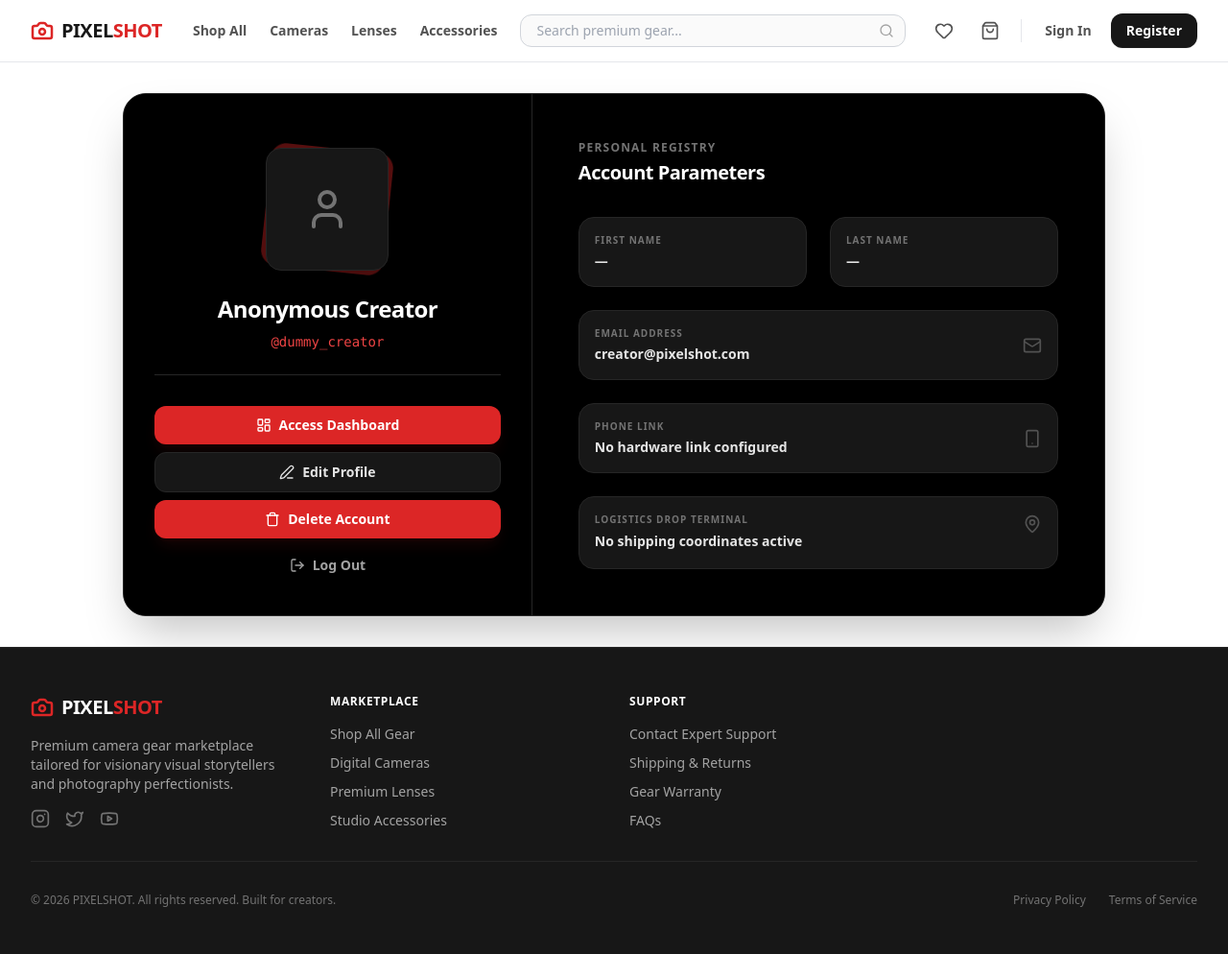
After one commit to bipinjlimbu/B2C-E-Commerce---Django-Project, a Django app: page /profile/ in a window 1280 px wide. The commit adds this page. Shown: the whole page at 96% size. Run offline with Django 5.2, Linux system fonts and the light colour scheme.

Commit message:
Profile Page Added

```diff
--- /dev/null
+++ b/ps_project/ps_app/templates/main/profile_page.html
@@ -0,0 +1,118 @@
+<!DOCTYPE html>
+<html lang="en">
+<head>
+    <meta charset="UTF-8">
+    <meta name="viewport" content="width=device-width, initial-scale=1.0">
+    <title>My Profile | PixelShot</title>
+    {% load static %}
+    <link href="{% static 'css/styles.css' %}" rel="stylesheet" />
+</head>
+<body class="bg-white font-sans min-h-screen flex flex-col text-neutral-900">
+
+    {% include 'components/_navbar.html' %}
+
+    <main class="flex-grow flex items-center justify-center p-4 sm:p-6 lg:p-8">
+        <div class="w-full max-w-5xl bg-black border border-neutral-800 rounded-3xl overflow-hidden shadow-2xl grid grid-cols-1 lg:grid-cols-12">
+
+            <div class="lg:col-span-5 bg-black p-8 flex flex-col items-center justify-between text-center border-b lg:border-b-0 lg:border-r border-neutral-800">
+                <div class="w-full space-y-6 my-auto">
+                    <div class="relative w-32 h-32 mx-auto">
+                        <div class="absolute inset-0 bg-red-600 rounded-2xl rotate-6 opacity-20 animate-pulse"></div>
+                        <div class="relative w-32 h-32 rounded-2xl bg-neutral-900 border border-neutral-800 overflow-hidden flex items-center justify-center text-neutral-500 shadow-xl">
+                            {% if user.profile_picture %}
+                                <img src="{{ user.profile_picture.url }}" alt="{{ user.username }}" class="w-full h-full object-cover">
+                            {% else %}
+                                <i data-lucide="user" class="w-12 h-12 text-neutral-500"></i>
+                            {% endif %}
+                        </div>
+                    </div>
+
+                    <div class="space-y-2">
+                        <h1 class="text-2xl font-black tracking-tight text-white">
+                            {% if user.first_name or user.last_name %}
+                                {{ user.first_name }} {{ user.last_name }}
+                            {% else %}
+                                Anonymous Creator
+                            {% endif %}
+                        </h1>
+                        <p class="text-sm font-mono text-red-500">@{{ user.username|default:"dummy_creator" }}</p>
+                    </div>
+                </div>
+
+                <div class="w-full space-y-2 pt-8 border-t border-neutral-800">
+                    <a href="/dashboard/" class="w-full bg-red-600 hover:bg-red-700 text-white font-bold py-2.5 px-4 rounded-xl transition-all flex items-center justify-center gap-2 text-sm shadow-lg shadow-red-600/10">
+                        <i data-lucide="layout-dashboard" class="w-4 h-4"></i>
+                        Access Dashboard
+                    </a>
+
+                    <a href="#" class="w-full bg-neutral-900 hover:bg-neutral-800 text-neutral-200 font-bold py-2.5 px-4 rounded-xl transition-all flex items-center justify-center gap-2 text-sm border border-neutral-800">
+                        <i data-lucide="edit-3" class="w-4 h-4"></i>
+                        Edit Profile
+                    </a>
+
+                    <a href="#" class="w-full bg-red-600 hover:bg-red-700 text-white font-bold py-2.5 px-4 rounded-xl transition-all flex items-center justify-center gap-2 text-sm shadow-lg shadow-red-600/10">
+                        <i data-lucide="trash" class="w-4 h-4"></i>
+                        Delete Account
+                    </a>
+
+                    <a href="/logout/" class="w-full bg-transparent hover:bg-red-600/10 text-neutral-400 hover:text-red-400 font-bold py-2.5 px-4 rounded-xl transition-all flex items-center justify-center gap-2 text-sm">
+                        <i data-lucide="log-out" class="w-4 h-4"></i>
+                        Log Out
+                    </a>
+                </div>
+            </div>
+
+            <div class="lg:col-span-7 bg-black p-8 lg:p-12 flex flex-col justify-center space-y-8">
+                <div>
+                    <h2 class="text-xs font-bold uppercase tracking-widest text-neutral-500 mb-1">Personal Registry</h2>
+                    <p class="text-xl font-extrabold text-white tracking-tight">Account Parameters</p>
+                </div>
+
+                <div class="grid grid-cols-1 sm:grid-cols-2 gap-6">
+                    <div class="bg-neutral-900 border border-neutral-800 p-4 rounded-2xl">
+                        <span class="text-[10px] font-bold uppercase tracking-widest text-neutral-500 block mb-1">First Name</span>
+                        <p class="text-sm font-semibold text-neutral-200">{{ user.first_name|default:"—" }}</p>
+                    </div>
+
+                    <div class="bg-neutral-900 border border-neutral-800 p-4 rounded-2xl">
+                        <span class="text-[10px] font-bold uppercase tracking-widest text-neutral-500 block mb-1">Last Name</span>
+                        <p class="text-sm font-semibold text-neutral-200">{{ user.last_name|default:"—" }}</p>
+                    </div>
+
+                    <div class="sm:col-span-2 bg-neutral-900 border border-neutral-800 p-4 rounded-2xl flex items-center justify-between gap-4">
+                        <div class="truncate">
+                            <span class="text-[10px] font-bold uppercase tracking-widest text-neutral-500 block mb-1">Email Address</span>
+                            <p class="text-sm font-semibold text-neutral-200 truncate">{{ user.email|default:"creator@pixelshot.com" }}</p>
+                        </div>
+                        <i data-lucide="mail" class="w-5 h-5 text-neutral-600 shrink-0"></i>
+                    </div>
+
+                    <div class="sm:col-span-2 bg-neutral-900 border border-neutral-800 p-4 rounded-2xl flex items-center justify-between gap-4">
+                        <div>
+                            <span class="text-[10px] font-bold uppercase tracking-widest text-neutral-500 block mb-1">Phone Link</span>
+                            <p class="text-sm font-semibold text-neutral-200">{{ user.phone|default:"No hardware link configured" }}</p>
+                        </div>
+                        <i data-lucide="smartphone" class="w-5 h-5 text-neutral-600 shrink-0"></i>
+                    </div>
+
+                    <div class="sm:col-span-2 bg-neutral-900 border border-neutral-800 p-4 rounded-2xl flex items-start justify-between gap-4">
+                        <div>
+                            <span class="text-[10px] font-bold uppercase tracking-widest text-neutral-500 block mb-1">Logistics Drop Terminal</span>
+                            <p class="text-sm font-semibold text-neutral-200 whitespace-pre-line leading-relaxed">{{ user.address|default:"No shipping coordinates active" }}</p>
+                        </div>
+                        <i data-lucide="map-pin" class="w-5 h-5 text-neutral-600 shrink-0 mt-0.5"></i>
+                    </div>
+                </div>
+            </div>
+
+        </div>
+    </main>
+
+    {% include 'components/_footer.html' %}
+
+    <script src="{% static 'js/lucide.min.js' %}"></script>
+    <script>
+        lucide.createIcons();
+    </script>
+</body>
+</html>
--- a/ps_project/ps_app/urls.py
+++ b/ps_project/ps_app/urls.py
@@ -1,10 +1,12 @@
 from django.urls import path
 from .views.auth_view import register_view, login_view, logout_view
 from .views.main_view import home_view
+from .views.profile_view import profile_view
 
 urlpatterns = [
     path('', home_view, name='home'),
     path('register/', register_view, name='register'),
     path('login/', login_view, name='login'),
     path('logout/', logout_view, name='logout'),
+    path('profile/', profile_view, name='profile'),
 ]
--- /dev/null
+++ b/ps_project/ps_app/views/profile_view.py
@@ -0,0 +1,4 @@
+from django.shortcuts import render
+
+def profile_view(request):
+    return render(request, 'main/profile_page.html')
--- a/ps_project/static/css/styles.css
+++ b/ps_project/static/css/styles.css
@@ -416,7 +416,7 @@ Ensure the default browser behavior of the `hidden` attribute.
   display: none;
 }
 
-.translate-x-1, .-translate-y-1, .transform, .group-hover\:scale-105 {
+.translate-x-1, .-translate-y-1, .rotate-6, .transform, .group-hover\:scale-105 {
   --tw-translate-x: 0;
   --tw-translate-y: 0;
   --tw-rotate: 0;
@@ -427,12 +427,12 @@ Ensure the default browser behavior of the `hidden` attribute.
   --tw-transform: translateX(var(--tw-translate-x)) translateY(var(--tw-translate-y)) rotate(var(--tw-rotate)) skewX(var(--tw-skew-x)) skewY(var(--tw-skew-y)) scaleX(var(--tw-scale-x)) scaleY(var(--tw-scale-y));
 }
 
-.border, .border-b, .border-t, .file\:border-0::file-selector-button {
+.border, .border-4, .border-b, .border-t, .file\:border-0::file-selector-button, .lg\:border-b-0, .lg\:border-r {
   --tw-border-opacity: 1;
   border-color: rgb(229 231 235 / var(--tw-border-opacity));
 }
 
-.shadow-sm, .shadow-lg, .shadow-2xl, .hover\:shadow-md {
+.shadow-sm, .shadow-lg, .shadow-2xl, .shadow-xl, .hover\:shadow-md {
   --tw-ring-offset-shadow: 0 0 #0000;
   --tw-ring-shadow: 0 0 #0000;
   --tw-shadow: 0 0 #0000;
@@ -554,6 +554,11 @@ Ensure the default browser behavior of the `hidden` attribute.
   margin-bottom: 2rem;
 }
 
+.my-auto {
+  margin-top: auto;
+  margin-bottom: auto;
+}
+
 .mb-8 {
   margin-bottom: 2rem;
 }
@@ -606,6 +611,26 @@ Ensure the default browser behavior of the `hidden` attribute.
   margin-bottom: 4rem;
 }
 
+.-mt-12 {
+  margin-top: -3rem;
+}
+
+.mb-0\.5 {
+  margin-bottom: 0.125rem;
+}
+
+.mb-0 {
+  margin-bottom: 0px;
+}
+
+.mt-0\.5 {
+  margin-top: 0.125rem;
+}
+
+.mt-0 {
+  margin-top: 0px;
+}
+
 .block {
   display: block;
 }
@@ -678,6 +703,19 @@ Ensure the default browser behavior of the `hidden` attribute.
   height: 6rem;
 }
 
+.h-32 {
+  height: 8rem;
+}
+
+.h-full {
+  height: 100%;
+}
+
+.h-fit {
+  height: -moz-fit-content;
+  height: fit-content;
+}
+
 .min-h-screen {
   min-height: 100vh;
 }
@@ -730,6 +768,10 @@ Ensure the default browser behavior of the `hidden` attribute.
   width: 4rem;
 }
 
+.w-32 {
+  width: 8rem;
+}
+
 .max-w-md {
   max-width: 28rem;
 }
@@ -744,6 +786,14 @@ Ensure the default browser behavior of the `hidden` attribute.
 
 .max-w-xl {
   max-width: 36rem;
+}
+
+.max-w-4xl {
+  max-width: 56rem;
+}
+
+.max-w-5xl {
+  max-width: 64rem;
 }
 
 .flex-1 {
@@ -768,8 +818,23 @@ Ensure the default browser behavior of the `hidden` attribute.
   transform: var(--tw-transform);
 }
 
+.rotate-6 {
+  --tw-rotate: 6deg;
+  transform: var(--tw-transform);
+}
+
 .transform {
   transform: var(--tw-transform);
+}
+
+@keyframes pulse {
+  50% {
+    opacity: .5;
+  }
+}
+
+.animate-pulse {
+  animation: pulse 2s cubic-bezier(0.4, 0, 0.6, 1) infinite;
 }
 
 .resize-none {
@@ -890,10 +955,30 @@ Ensure the default browser behavior of the `hidden` attribute.
   margin-bottom: calc(0.25rem * var(--tw-space-y-reverse));
 }
 
+.space-y-8 > :not([hidden]) ~ :not([hidden]) {
+  --tw-space-y-reverse: 0;
+  margin-top: calc(2rem * calc(1 - var(--tw-space-y-reverse)));
+  margin-bottom: calc(2rem * var(--tw-space-y-reverse));
+}
+
 .overflow-hidden {
   overflow: hidden;
 }
 
+.truncate {
+  overflow: hidden;
+  text-overflow: ellipsis;
+  white-space: nowrap;
+}
+
+.whitespace-pre-line {
+  white-space: pre-line;
+}
+
+.break-all {
+  word-break: break-all;
+}
+
 .rounded-2xl {
   border-radius: 1rem;
 }
@@ -914,8 +999,20 @@ Ensure the default browser behavior of the `hidden` attribute.
   border-radius: 0.375rem;
 }
 
+.rounded-lg {
+  border-radius: 0.5rem;
+}
+
+.rounded-3xl {
+  border-radius: 1.5rem;
+}
+
 .border {
   border-width: 1px;
+}
+
+.border-4 {
+  border-width: 4px;
 }
 
 .border-b {
@@ -1020,12 +1150,43 @@ Ensure the default browser behavior of the `hidden` attribute.
   background-color: rgb(23 23 23 / 0.8);
 }
 
+.bg-green-50 {
+  --tw-bg-opacity: 1;
+  background-color: rgb(240 253 244 / var(--tw-bg-opacity));
+}
+
+.bg-amber-50 {
+  --tw-bg-opacity: 1;
+  background-color: rgb(255 251 235 / var(--tw-bg-opacity));
+}
+
+.bg-green-500\/10 {
+  background-color: rgb(34 197 94 / 0.1);
+}
+
+.bg-amber-500\/10 {
+  background-color: rgb(245 158 11 / 0.1);
+}
+
+.bg-transparent {
+  background-color: transparent;
+}
+
+.bg-black {
+  --tw-bg-opacity: 1;
+  background-color: rgb(0 0 0 / var(--tw-bg-opacity));
+}
+
 .bg-\[radial-gradient\(\#e5e7eb_1px\2c transparent_1px\)\] {
   background-image: radial-gradient(#e5e7eb 1px,transparent 1px);
 }
 
 .bg-gradient-to-tr {
   background-image: linear-gradient(to top right, var(--tw-gradient-stops));
+}
+
+.bg-gradient-to-b {
+  background-image: linear-gradient(to bottom, var(--tw-gradient-stops));
 }
 
 .from-neutral-800 {
@@ -1193,12 +1363,24 @@ Ensure the default browser behavior of the `hidden` attribute.
   padding-top: 0.75rem;
 }
 
+.pb-6 {
+  padding-bottom: 1.5rem;
+}
+
+.pt-8 {
+  padding-top: 2rem;
+}
+
 .text-center {
   text-align: center;
 }
 
 .font-sans {
   font-family: ui-sans-serif, system-ui, -apple-system, BlinkMacSystemFont, "Segoe UI", Roboto, "Helvetica Neue", Arial, "Noto Sans", sans-serif, "Apple Color Emoji", "Segoe UI Emoji", "Segoe UI Symbol", "Noto Color Emoji";
+}
+
+.font-mono {
+  font-family: ui-monospace, SFMono-Regular, Menlo, Monaco, Consolas, "Liberation Mono", "Courier New", monospace;
 }
 
 .text-2xl {
@@ -1256,6 +1438,14 @@ Ensure the default browser behavior of the `hidden` attribute.
   font-weight: 400;
 }
 
+.font-medium {
+  font-weight: 500;
+}
+
+.font-extrabold {
+  font-weight: 800;
+}
+
 .uppercase {
   text-transform: uppercase;
 }
@@ -1264,6 +1454,10 @@ Ensure the default browser behavior of the `hidden` attribute.
   line-height: 1;
 }
 
+.leading-relaxed {
+  line-height: 1.625;
+}
+
 .tracking-tight {
   letter-spacing: -0.025em;
 }
@@ -1326,6 +1520,41 @@ Ensure the default browser behavior of the `hidden` attribute.
   color: rgb(82 82 82 / var(--tw-text-opacity));
 }
 
+.text-green-700 {
+  --tw-text-opacity: 1;
+  color: rgb(21 128 61 / var(--tw-text-opacity));
+}
+
+.text-amber-700 {
+  --tw-text-opacity: 1;
+  color: rgb(180 83 9 / var(--tw-text-opacity));
+}
+
+.text-amber-600 {
+  --tw-text-opacity: 1;
+  color: rgb(217 119 6 / var(--tw-text-opacity));
+}
+
+.text-neutral-100 {
+  --tw-text-opacity: 1;
+  color: rgb(245 245 245 / var(--tw-text-opacity));
+}
+
+.text-green-400 {
+  --tw-text-opacity: 1;
+  color: rgb(74 222 128 / var(--tw-text-opacity));
+}
+
+.text-amber-400 {
+  --tw-text-opacity: 1;
+  color: rgb(251 191 36 / var(--tw-text-opacity));
+}
+
+.text-neutral-200 {
+  --tw-text-opacity: 1;
+  color: rgb(229 229 229 / var(--tw-text-opacity));
+}
+
 .underline {
   text-decoration: underline;
 }
@@ -1344,6 +1573,10 @@ Ensure the default browser behavior of the `hidden` attribute.
 
 .opacity-10 {
   opacity: 0.1;
+}
+
+.opacity-20 {
+  opacity: 0.2;
 }
 
 .shadow-sm {
@@ -1364,6 +1597,17 @@ Ensure the default browser behavior of the `hidden` attribute.
   box-shadow: var(--tw-ring-offset-shadow, 0 0 #0000), var(--tw-ring-shadow, 0 0 #0000), var(--tw-shadow);
 }
 
+.shadow-xl {
+  --tw-shadow: 0 20px 25px -5px rgb(0 0 0 / 0.1), 0 8px 10px -6px rgb(0 0 0 / 0.1);
+  --tw-shadow-colored: 0 20px 25px -5px var(--tw-shadow-color), 0 8px 10px -6px var(--tw-shadow-color);
+  box-shadow: var(--tw-ring-offset-shadow, 0 0 #0000), var(--tw-ring-shadow, 0 0 #0000), var(--tw-shadow);
+}
+
+.shadow-red-600\/10 {
+  --tw-shadow-color: rgb(220 38 38 / 0.1);
+  --tw-shadow: var(--tw-shadow-colored);
+}
+
 .backdrop-blur {
   --tw-backdrop-blur: blur(8px);
   backdrop-filter: var(--tw-backdrop-filter);
@@ -1567,6 +1830,10 @@ Ensure the default browser behavior of the `hidden` attribute.
 }
 
 @media (min-width: 640px) {
+  .sm\:col-span-2 {
+    grid-column: span 2 / span 2;
+  }
+
   .sm\:block {
     display: block;
   }
@@ -1585,6 +1856,10 @@ Ensure the default browser behavior of the `hidden` attribute.
 
   .sm\:items-end {
     align-items: flex-end;
+  }
+
+  .sm\:p-6 {
+    padding: 1.5rem;
   }
 
   .sm\:px-6 {
@@ -1614,9 +1889,21 @@ Ensure the default browser behavior of the `hidden` attribute.
   .md\:grid-cols-4 {
     grid-template-columns: repeat(4, minmax(0, 1fr));
   }
+
+  .md\:grid-cols-3 {
+    grid-template-columns: repeat(3, minmax(0, 1fr));
+  }
 }
 
 @media (min-width: 1024px) {
+  .lg\:col-span-5 {
+    grid-column: span 5 / span 5;
+  }
+
+  .lg\:col-span-7 {
+    grid-column: span 7 / span 7;
+  }
+
   .lg\:block {
     display: block;
   }
@@ -1633,8 +1920,28 @@ Ensure the default browser behavior of the `hidden` attribute.
     grid-template-columns: repeat(4, minmax(0, 1fr));
   }
 
+  .lg\:grid-cols-12 {
+    grid-template-columns: repeat(12, minmax(0, 1fr));
+  }
+
   .lg\:justify-end {
     justify-content: flex-end;
+  }
+
+  .lg\:border-b-0 {
+    border-bottom-width: 0px;
+  }
+
+  .lg\:border-r {
+    border-right-width: 1px;
+  }
+
+  .lg\:p-8 {
+    padding: 2rem;
+  }
+
+  .lg\:p-12 {
+    padding: 3rem;
   }
 
   .lg\:px-8 {
```
Also changed, not shown: other parts of ps_project/static/css/styles.css (+65 -0 lines).
